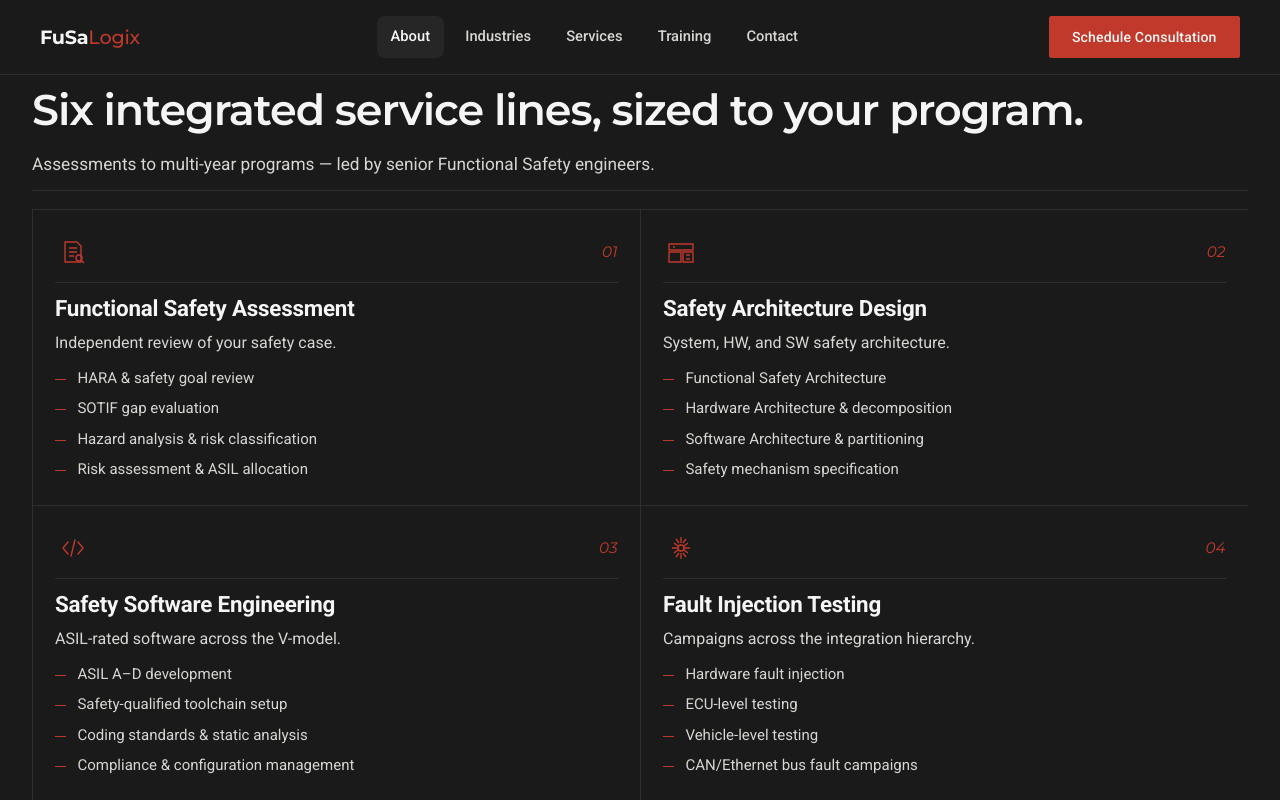
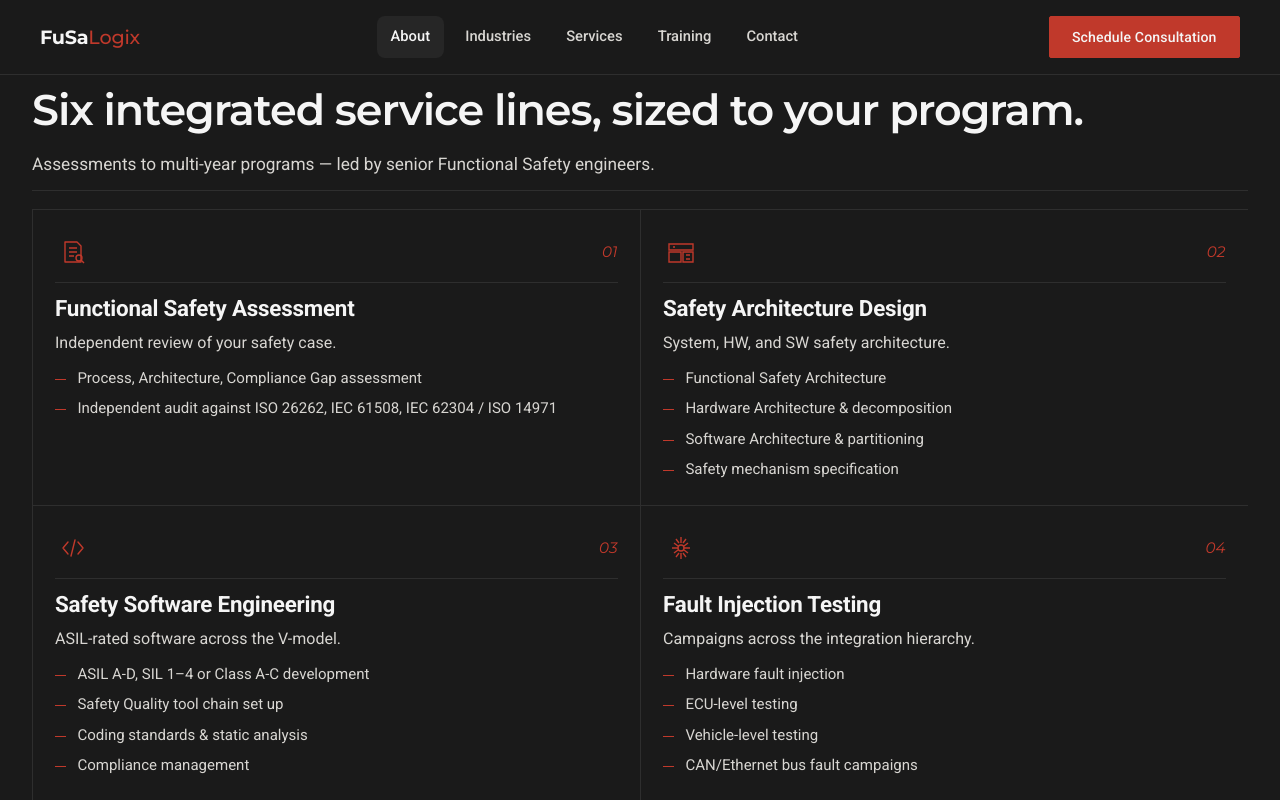
Before and after one commit to Cymobility-interns/FUSALOGIX, a plain HTML site: page index.html in a window 1280 px wide. Both pictures are taken after a click on the link "Functional Safety Assessment". Shown: the part 3759-4559 px from the top of the page. Drawn offline with Linux system fonts and the light colour scheme.

Commit message:
Refine capability card copy for multi-standard scope
Broadens Safety Software Engineering and Compliance &
Certification cards beyond automotive-only — adds SIL 1-4,
Class A-C, IEC 61508, IEC 62304, ISO 14971 references.

Co-Authored-By: Claude Opus 4.7 (1M context) <noreply@anthropic.com>

```diff
--- a/index.html
+++ b/index.html
@@ -780,7 +780,7 @@
           </li>
           <li class="cap reveal"><span class="cap__num">04</span>
             <h3>Functional Safety Architecture</h3>
-            <p>Allocation, decomposition, degradation.</p>
+            <p>Allocation, decomposition.</p>
           </li>
           <li class="cap reveal"><span class="cap__num">05</span>
             <h3>Technical Safety Concept</h3>
@@ -922,10 +922,8 @@
             <h3>Functional Safety Assessment</h3>
             <p>Independent review of your safety case.</p>
             <ul class="bullets">
-              <li>HARA &amp; safety goal review</li>
-              <li>SOTIF gap evaluation</li>
-              <li>Hazard analysis &amp; risk classification</li>
-              <li>Risk assessment &amp; ASIL allocation</li>
+              <li>Process, Architecture, Compliance Gap assessment</li>
+              <li>Independent audit against ISO 26262, IEC 61508, IEC 62304 / ISO 14971</li>
             </ul>
           </article>
 
@@ -962,10 +960,10 @@
             <h3>Safety Software Engineering</h3>
             <p>ASIL-rated software across the V-model.</p>
             <ul class="bullets">
-              <li>ASIL A–D development</li>
-              <li>Safety-qualified toolchain setup</li>
+              <li>ASIL A-D, SIL 1–4 or Class A-C development</li>
+              <li>Safety Quality tool chain set up</li>
               <li>Coding standards &amp; static analysis</li>
-              <li>Compliance &amp; configuration management</li>
+              <li>Compliance management</li>
             </ul>
           </article>
 
@@ -1005,10 +1003,10 @@
             <h3>Compliance &amp; Certification</h3>
             <p>Audit support — kickoff to close-out.</p>
             <ul class="bullets">
-              <li>ISO 26262 compliance</li>
+              <li>IEC 61508, ISO 26262 etc. compliance</li>
               <li>ISO 21448 (SOTIF) compliance</li>
-              <li>Audit &amp; assessment support</li>
-              <li>Certification body coordination</li>
+              <li>Independent Audit and assessment report</li>
+              <li>Safety case coordination with external certification body</li>
             </ul>
           </article>
 
```
